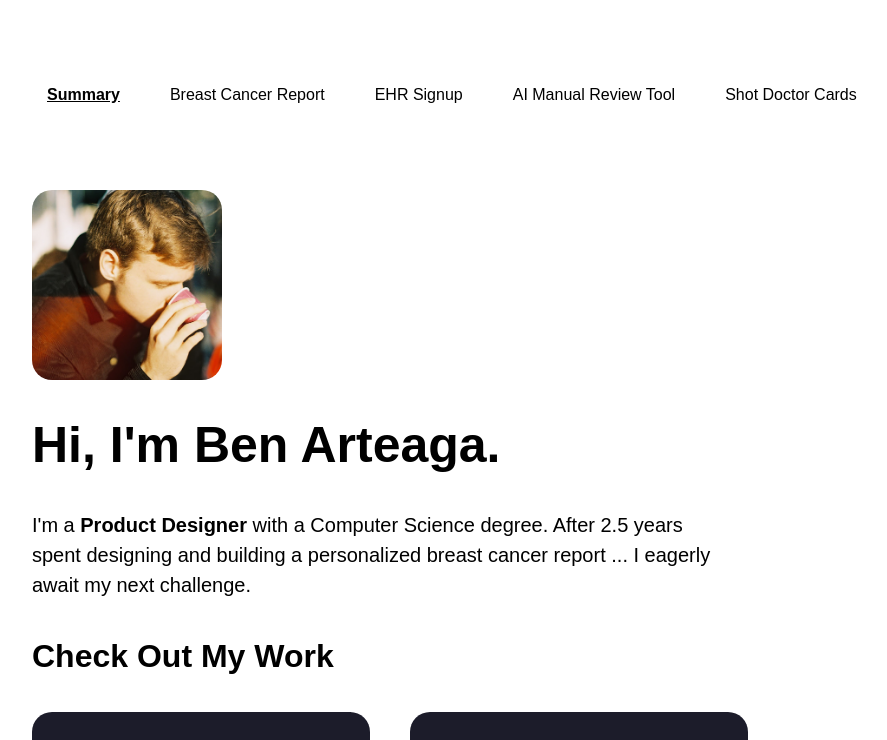
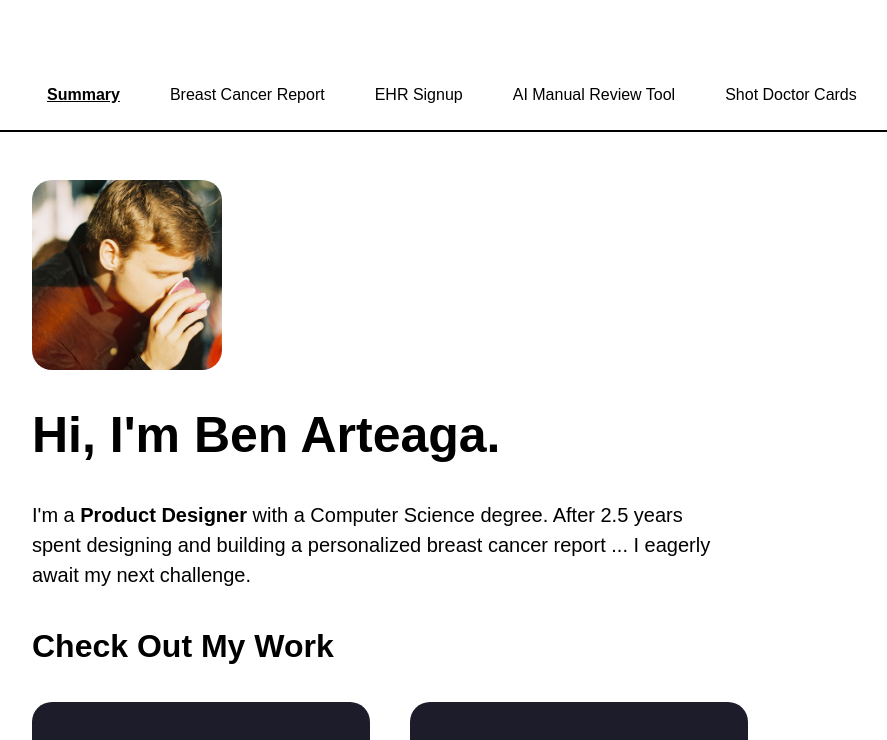
Before and after one commit to BenA56/Portfolio, a React (Create React App) app: page /Summary in a window 1280 px wide. Shown: the top 740 px of the page, without its empty margins (158-1045 px from the left). Built offline with nearby package versions, Linux system fonts and the light colour scheme.

Commit message:
nav bar is sticky

```diff
--- a/src/App.js
+++ b/src/App.js
@@ -14,7 +14,7 @@ function App() {
     <div className="App">
       <NavBar selectedTab="Summary"/>
       <div className='page'>
-        <div style={{display: "flex", alignItems: "center", justifyContent: "center", borderRadius: "20px", height: "190px", width: "190px", overflow: "hidden"}}>
+        <div style={{display: "flex", alignItems: "center", justifyContent: "center", borderRadius: "20px", height: "190px", width: "190px", overflow: "hidden", marginTop: "48px"}}>
           <img src="/portfolio.jpeg" alt="portfolio" height="300px"/>
         </div>
         <div className='header'> Hi, I'm Ben Arteaga.  </div>
--- a/src/NavBar.jsx
+++ b/src/NavBar.jsx
@@ -28,7 +28,7 @@ function NavBar(props) {
     const {selectedTab} = props
 
     return (
-        <div style={{display: "flex", flexDirection: "row", gap: "20px", alignItems: "center", height: "190px", marginLeft: "190px"}}>
+        <div style={{display: "flex", flexDirection: "row", gap: "20px", alignItems: "center", marginTop: "60px", position: "sticky", top: "0px", zIndex: "1000", backgroundColor: "white", borderBottom: "2px solid black", padding: "16px 0px 16px 190px"}}>
             {tabs.map(tabName => {
                 return (
                     <Tab name={tabName} selected={selectedTab === tabName} />
```
